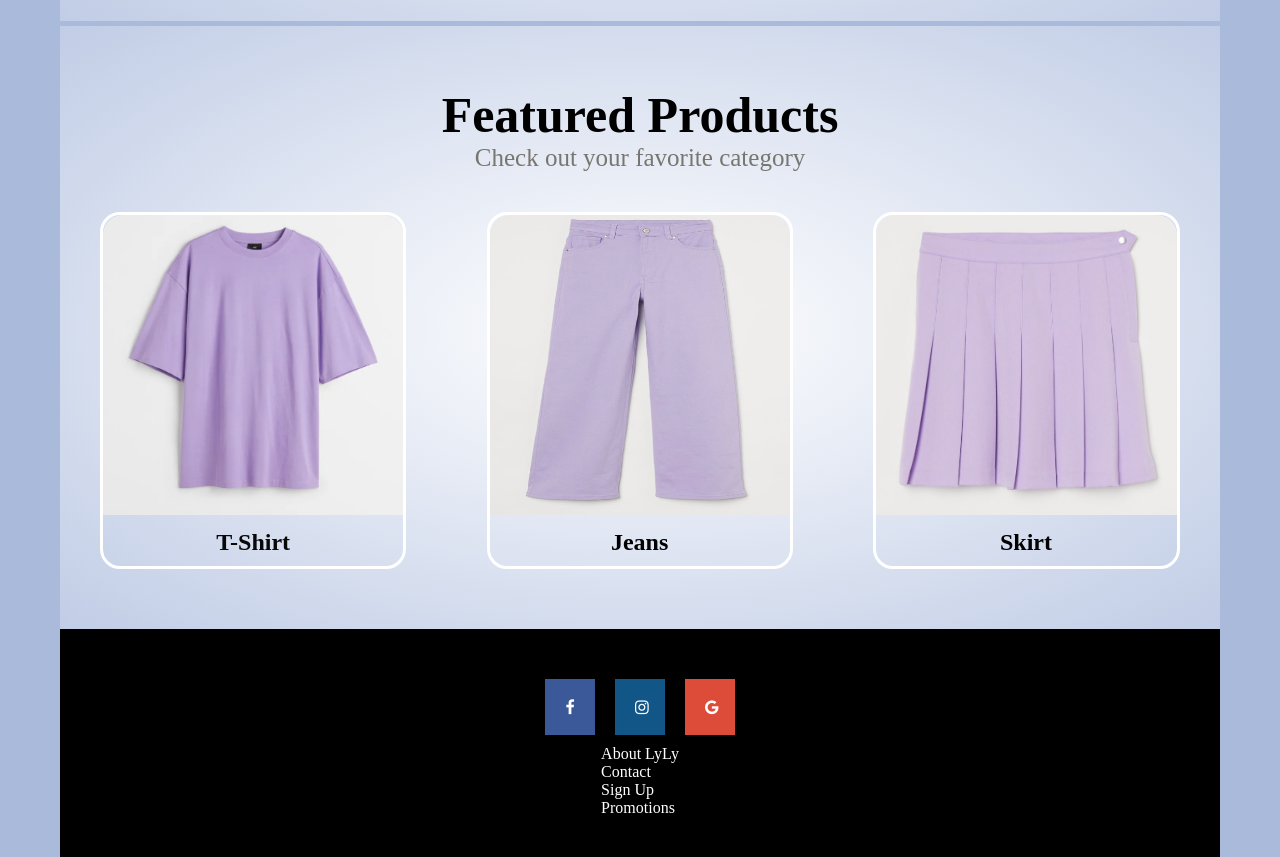
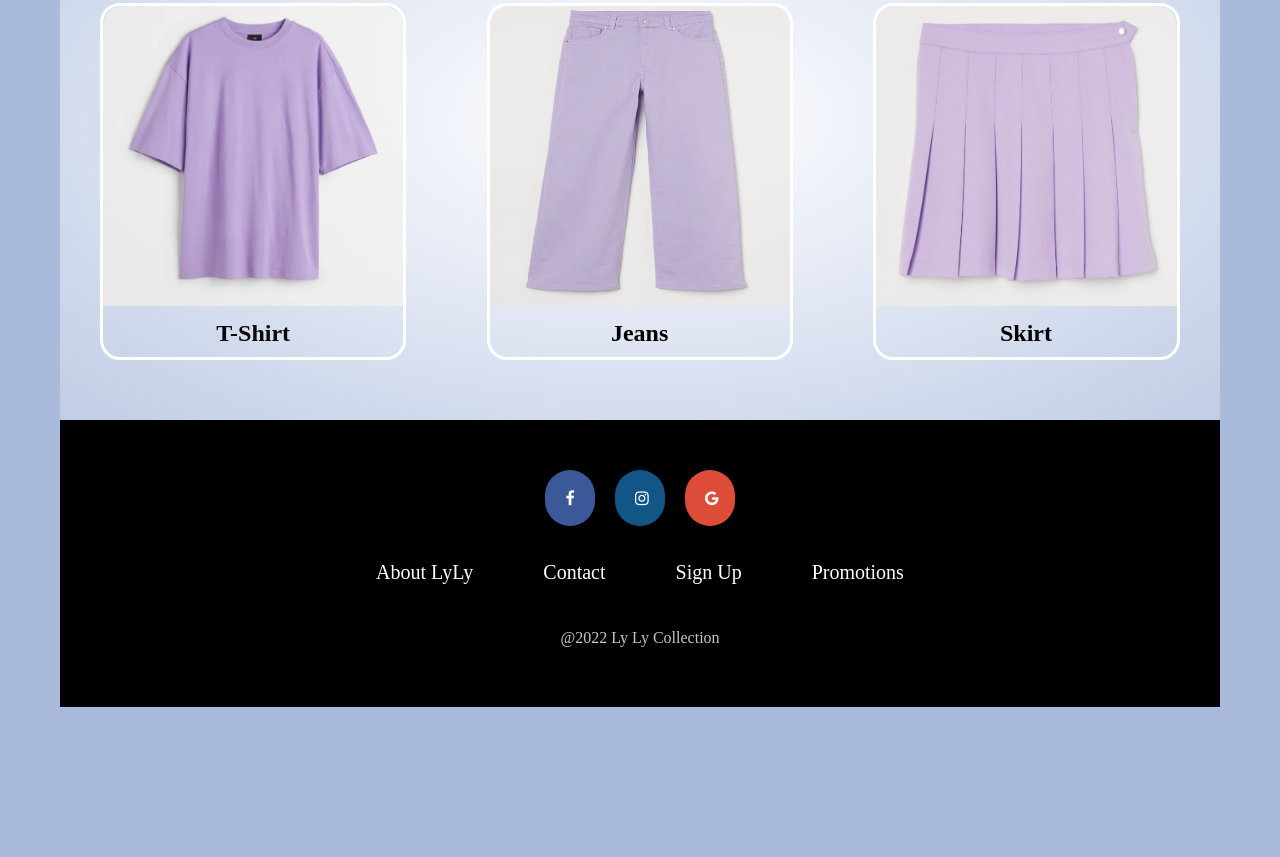
Before and after one commit to lehuuduyen/linhbraCV, a plain HTML site: page index.html in a window 1280 px wide. Shown: the part 673-1530 px from the top of the page. After the commit the page ends 1380 px from the top, so only its background shows below. Drawn offline with Linux system fonts and the light colour scheme.

Commit message:
header (change box size) & footer (round Background of social media icons)

```diff
--- a/css/lylyStyle.css
+++ b/css/lylyStyle.css
@@ -19,12 +19,13 @@ body
 {
     background: radial-gradient(#fff,rgb(193, 205, 230));
     margin: 40px 60px 5px;
+    height: 445px;
 }
 
 /* B. Outside BOX of Header */
 .container
 {
-    max-width: 13000px;
+    max-width: 10000px;
     margin: auto;
     padding-left: 40px;
     padding-right: 40px;
@@ -70,7 +71,7 @@ a              /* No underline link + color */
     color: rgb(8, 8, 8);
 }
 
- .menu               /* Menu bar hover */
+.menu               /* Menu bar hover */
  {
     border-radius: 20px;
     padding: 5px 10px;
@@ -117,7 +118,8 @@ a              /* No underline link + color */
 .col-2 img     /* (right) Photo */
 {
     max-width: 100%;
-    padding: 50px 0;
+    padding: 14px 14px;
+    height: 280px;
 }
 
 .btn           /* Words with Background Color */
@@ -237,7 +239,7 @@ a              /* No underline link + color */
 .fa
 {
     padding: 20px;
-    font-size: 30px;
+    font-size: 40px;
     width: 50px;
     text-align: center;
     text-decoration: none;
@@ -247,42 +249,69 @@ a              /* No underline link + color */
 {
     background: #3B5998;
     color: white;
+    border-radius: 30px;
 }
+.fa-facebook:hover
+{
+    opacity: 0.8;
+}
+
 .fa-instagram
 {
   background: #125688;
   color: white;
+  border-radius: 30px;
+}
+.fa-instagram:hover
+{
+    opacity: 0.8;
 }
 .fa-google
 {
     background: #dd4b39;
     color: white;
+    border-radius: 30px;
 }
+.fa-google:hover
+{
+    opacity: 0.8;
+}
+
 
 /* Footer */
 .footermenu
 {
     display: flex;
-    align-items: center;
     justify-content: center;
+}
+.footermenu ul
+{
+    display: flex;
 }
 .footerbutton
 {
-    text-align: center;
-    color: white;
+    list-style: none;
+    margin: 20px;
+    padding: 5px 0;
+    border-radius: 20px;
+    transition: background 0.5s;
 }
-.footerbutton ul
+.footerbutton:hover
 {
-    display: inline-block;
-    list-style-type: none;
-}
-.footerbutton ul il
-{
-    display: inline-block;
-    margin: 10px;
+    background-color: rgb(155, 177, 219);
 }
 .footerbutton a
 {
+    text-decoration: none;
     color: white;
-    text-decoration: none;
+    padding: 15px;
+    font-size: 20px;
 }
+/* Footer p */
+.footer p
+{
+    display: flex;
+    justify-content: center;
+    color: rgb(201, 195, 195);
+    padding: 20px;
+}
--- a/index.html
+++ b/index.html
@@ -110,12 +110,13 @@
         </div>
         <div class="footermenu">
             <ul>
-                <li><a class="footerbutton" href="#">About LyLy</a></li>
-                <li><a class="footerbutton" href="#">Contact</a></li>
-                <li><a class="footerbutton" href="#">Sign Up</a></li>
-                <li><a class="footerbutton" href="#">Promotions</a></li>
+                <li class="footerbutton"><a href="#">About LyLy</a></li>
+                <li class="footerbutton"><a href="#">Contact</a></li>
+                <li class="footerbutton"><a href="#">Sign Up</a></li>
+                <li class="footerbutton"><a href="#">Promotions</a></li>
             </ul>
         </div>
+        <p>@2022 Ly Ly Collection</p>
     </div>
 
 </body>
```
